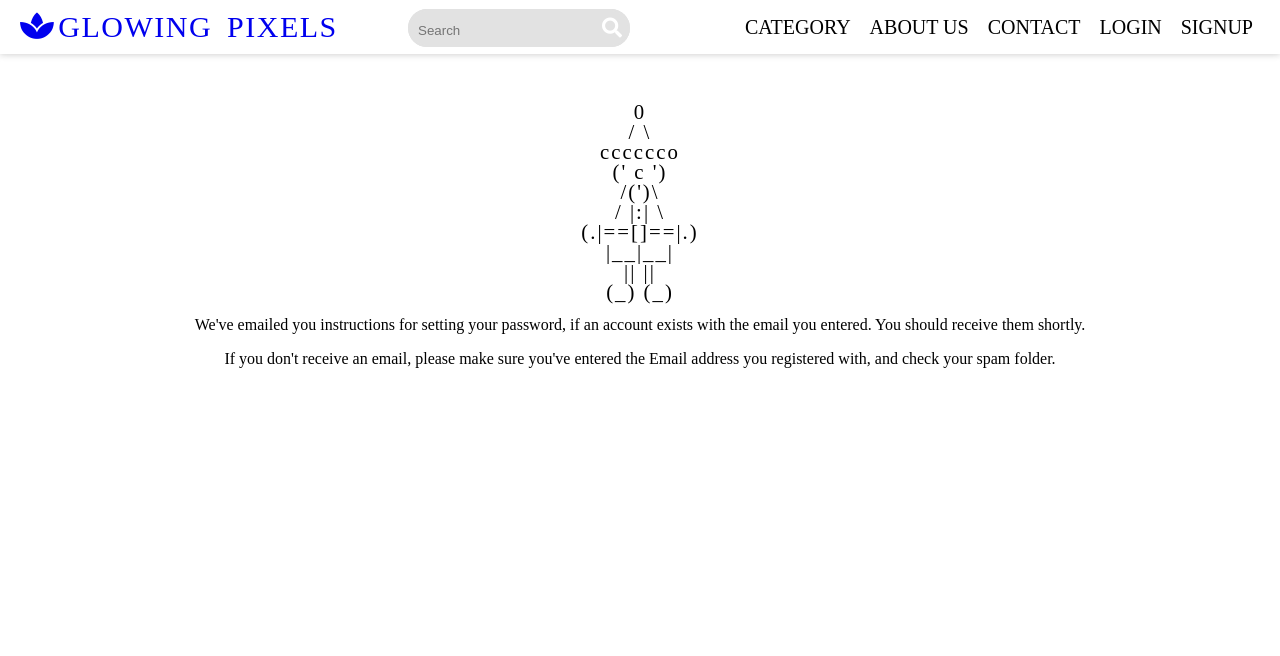
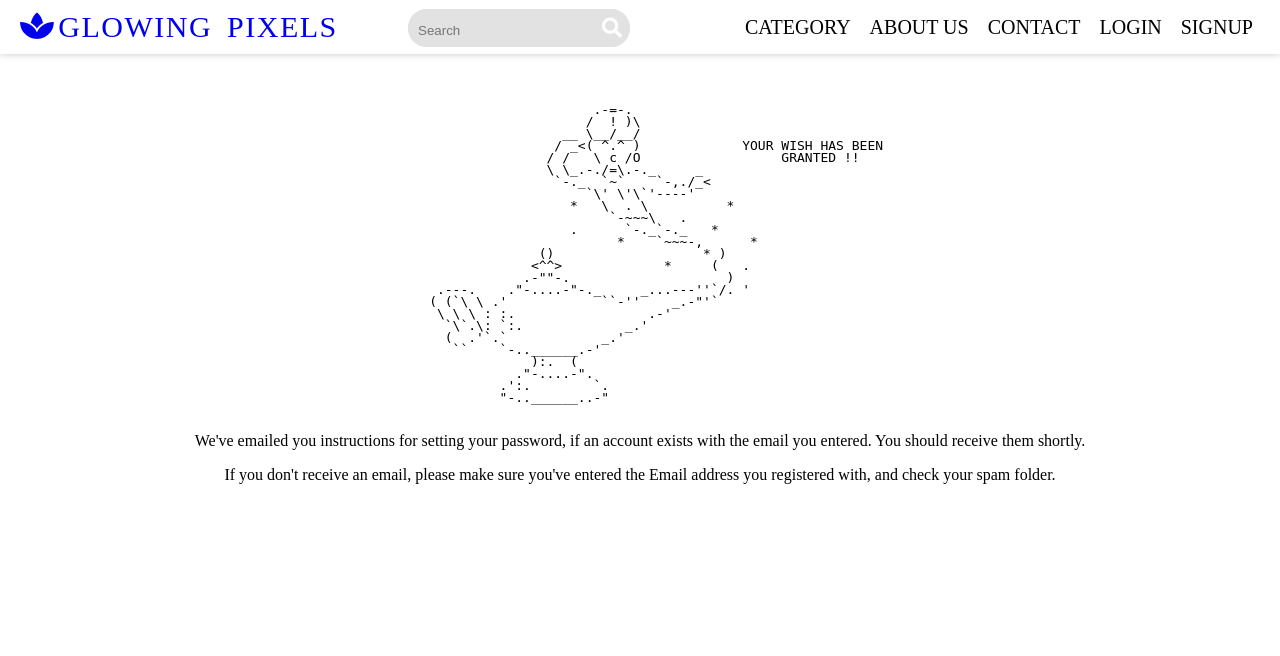
Before and after one commit to GlowingPixels/gp_web, a Django app: page /accounts/password_reset/done/ in a window 1280 px wide. Shown: the top 656 px of the page. Run offline with Django 3.2, Linux system fonts and the light colour scheme; data that the repository does not hold is empty; some libraries are stand-ins or nearby versions.

Commit message:
HTML added

```diff
--- a/static/css/homepage.css
+++ b/static/css/homepage.css
@@ -60,6 +60,7 @@
     top: 8px;
     right: 20px;
     font-size: 20px;
+    cursor: pointer;
   }
 
   .fa-heart {
--- a/static/css/login.css
+++ b/static/css/login.css
@@ -99,14 +99,9 @@ footer {
 }
 
 /* code for reset_done page */
-.textpic    {
-    margin: -4px 0;
-    display: block;
-    letter-spacing: 2px;
-}
-
-.textPicPosition    {
-    text-align: center;
-    font-size: 130%;
+.textPic    {
+    line-height: 12px;
+    width: 500px;
+    margin: 0 auto;
     margin-top: 50px;
 }
--- a/templates/registration/password_reset_done.html
+++ b/templates/registration/password_reset_done.html
@@ -6,20 +6,33 @@
   <!-- css Link -->
   <link rel="stylesheet" href="{% static 'css/login.css' %}">
 
-
-
-  <div class="textPicPosition">
-    <span class="textpic">        0</span>
-    <span class="textpic">       / \</span>
-    <span class="textpic">     cccccco</span>
-    <span class="textpic">     (' c ')</span>
-    <span class="textpic">      /(')\</span>
-    <span class="textpic">   /   |:|   \</span>
-    <span class="textpic">  (.|==[]==|.)</span>
-    <span class="textpic">     |__|__|</span>
-    <span class="textpic">      || ||</span>
-    <span class="textpic">     (_) (_)</span>
-  </div>
+  <pre class="textPic">
+                          .-=-.
+                         /  ! )\
+                      __ \__/__/
+                     / _<( ^.^ )             YOUR WISH HAS BEEN
+                    / /   \ c /O                  GRANTED !!
+                    \ \_.-./=\.-._     _
+                     `-._  `~`    `-,./_<
+                         `\' \'\`'----'
+                       *   \  . \          *
+                            `-~~~\   .
+                       .      `-._`-._   *
+                             *    `~~~-,      *
+                   ()                   * )
+                  <^^>             *     (   .
+                 .-""-.                    )
+      .---.    ."-....-"-._     _...---''`/. '
+     ( (`\ \ .'            ``-''    _.-"'`
+      \ \ \ : :.                 .-'
+       `\`.\: `:.             _.'
+       (  .'`.`            _.'
+        ``    `-..______.-'
+                  ):.  (
+                ."-....-".
+              .':.        `.
+              "-..______..-"
+  </pre>
 
   <div style="text-align:center">
     <p>
```
Also changed, not shown: static/css/profile.css (+36 -1 lines), static/js/profile.js (+15 -0 lines), templates/registration/profile.html (+7 -0 lines).
